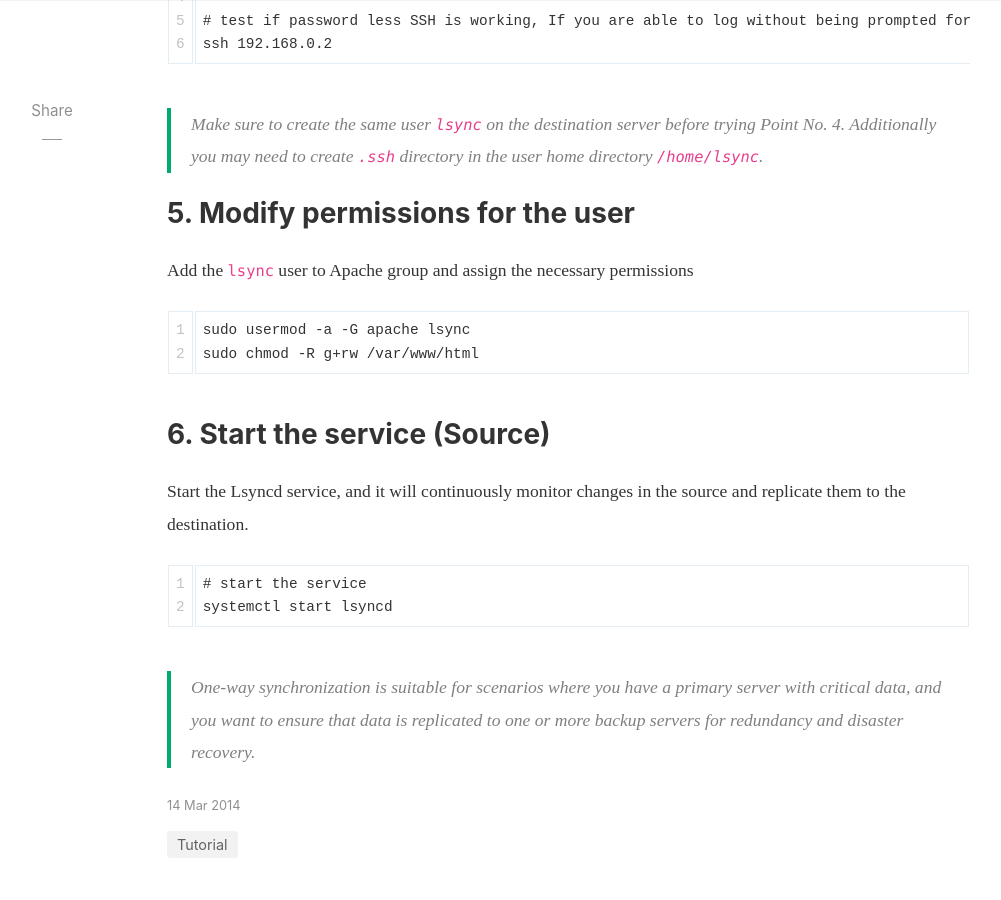
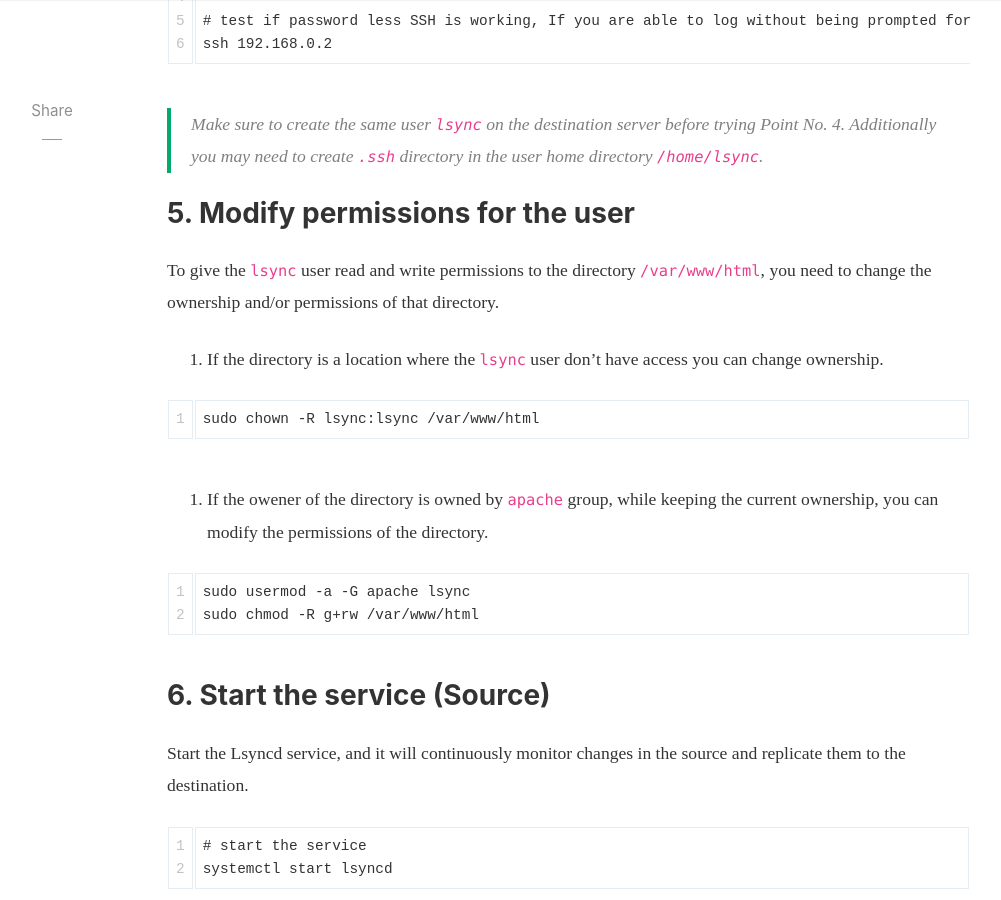
Before and after one commit to pratyush1806/pratyush1806.github.io, a Jekyll site: the page built from _posts/2014-03-14-lsyncd.md, in a window 1280 px wide and 900 px high, scrolled down 3133 px. Shown: the whole window, without its empty margins (118-1119 px from the left). Built offline with Jekyll 4.4.1, drawn with Linux system fonts in a browser that asks for light colours; nearby versions of some CDN libraries; comment, search, counter and statistics services are not loaded.

Commit message:
Edited Lsyncd post

````diff
--- a/_posts/2014-03-14-lsyncd.md
+++ b/_posts/2014-03-14-lsyncd.md
@@ -80,7 +80,15 @@ ssh 192.168.0.2
 > Make sure to create the same user `lsync` on the destination server before trying Point No. 4. Additionally you may need to create `.ssh` directory in the user home directory `/home/lsync`.
 
 ### 5. Modify permissions for the user
-Add the `lsync` user to Apache group and assign the necessary permissions
+To give the `lsync` user read and write permissions to the directory `/var/www/html`, you need to change the ownership and/or permissions of that directory.
+
+1. If the directory is a location where the `lsync` user don't have access you can change ownership.
+
+```
+sudo chown -R lsync:lsync /var/www/html
+```
+
+2. If the owener of the directory is owned by `apache` group, while keeping the current ownership, you can modify the permissions of the directory.
 
 ```
 sudo usermod -a -G apache lsync
````
